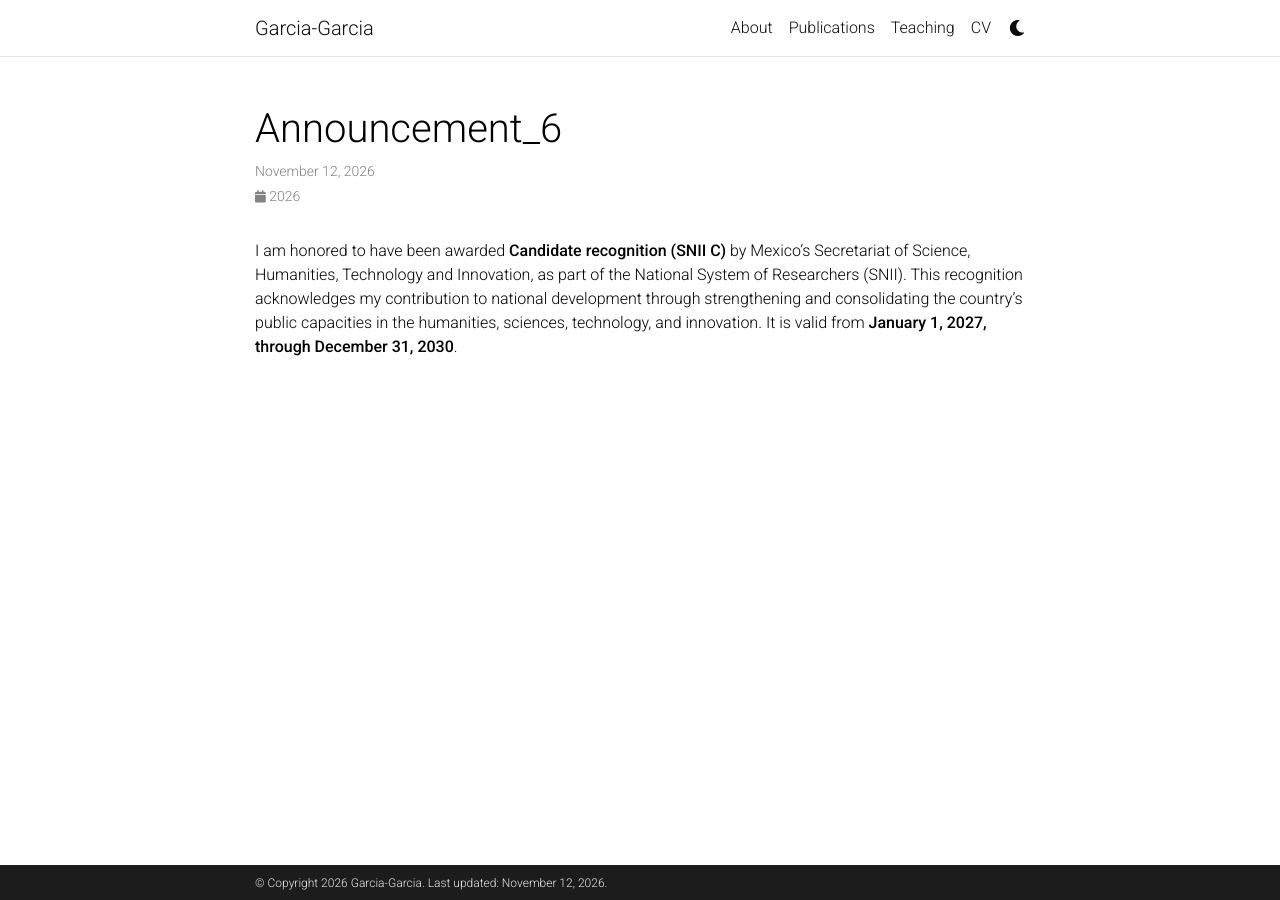
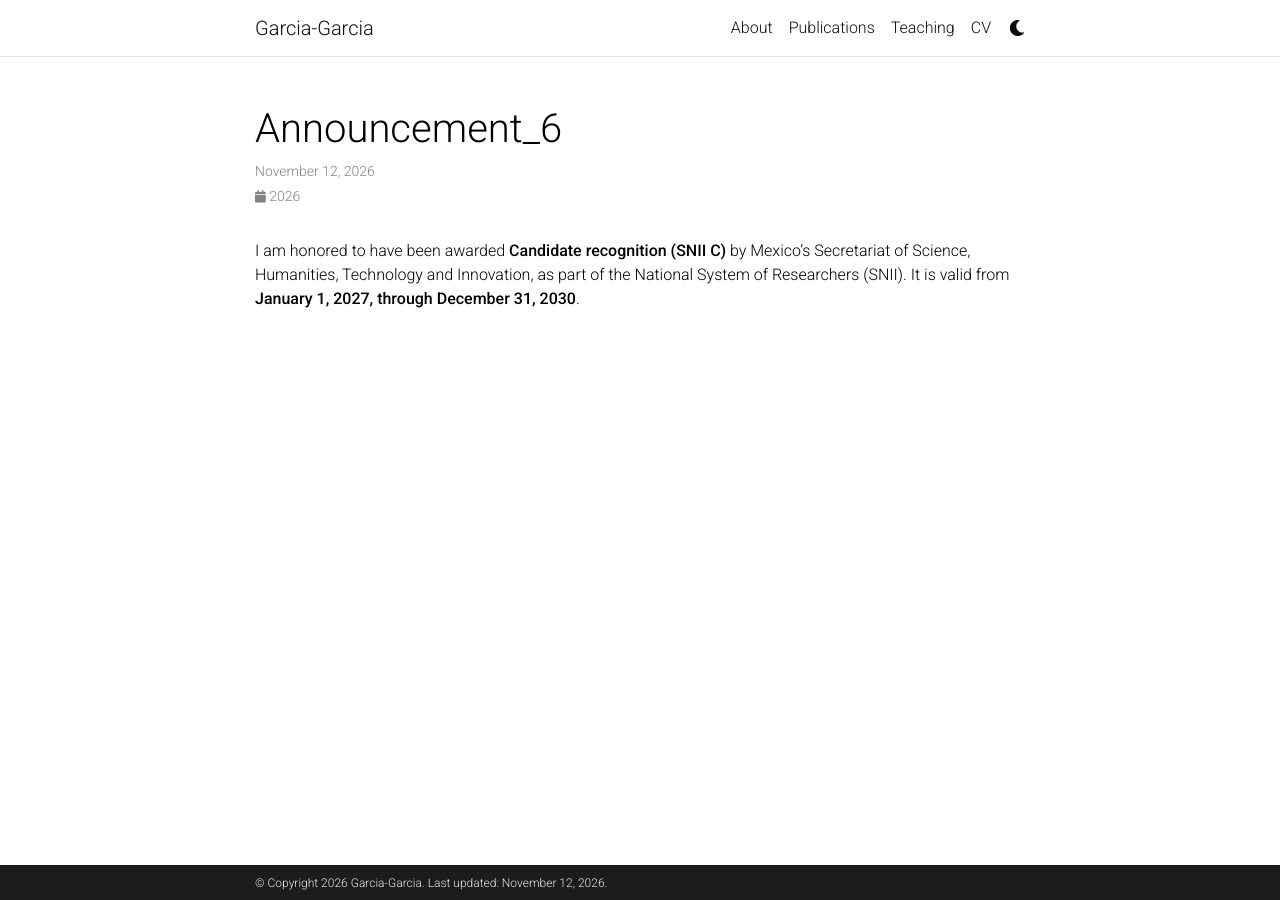
Before and after one commit to Cosijopiii/Cosijopiii.github.io, a Jekyll site: the page built from _news/announcement_6.md, in a window 1280 px wide. Built offline with Jekyll 4.4.1, drawn with Linux system fonts in a browser that asks for light colours; comment, search, counter and statistics services are not loaded; a style sheet for code colours, icons or effects is not loaded.

Commit message:
Edit announcement to simplify recognition details
Removed mention of contribution to national development.

```diff
--- a/_news/announcement_6.md
+++ b/_news/announcement_6.md
@@ -5,4 +5,4 @@
 related_posts: false
 ---
 
-I am honored to have been awarded **Candidate recognition (SNII C)** by Mexico's Secretariat of Science, Humanities, Technology and Innovation, as part of the National System of Researchers (SNII). This recognition acknowledges my contribution to national development through strengthening and consolidating the country's public capacities in the humanities, sciences, technology, and innovation. It is valid from **January 1, 2027, through December 31, 2030**.
+I am honored to have been awarded **Candidate recognition (SNII C)** by Mexico's Secretariat of Science, Humanities, Technology and Innovation, as part of the National System of Researchers (SNII). It is valid from **January 1, 2027, through December 31, 2030**.
```
